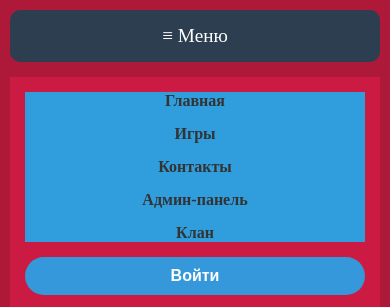
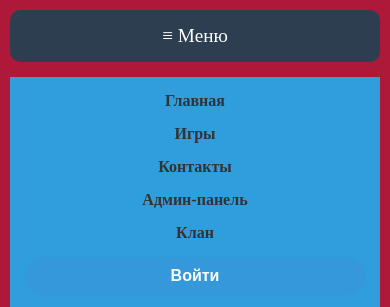
Before and after one commit to belok-beep/my-game-site, a plain HTML site: page index.html in a window 390 px wide. Both pictures are taken after a click on the label "≡ Меню". Shown: the top 307 px of the page. Drawn offline with Linux system fonts and the light colour scheme; grey boxes are pictures that could not be loaded.

```diff
--- a/css/styles.css
+++ b/css/styles.css
@@ -1357,7 +1357,7 @@ body {
         flex-direction: column;
         width: 100%;
         padding: 15px;
-        background-color: rgb(204, 27, 66);
+        background-color: rgb(48, 157, 221);
     }
 
     .nav-list {
```
